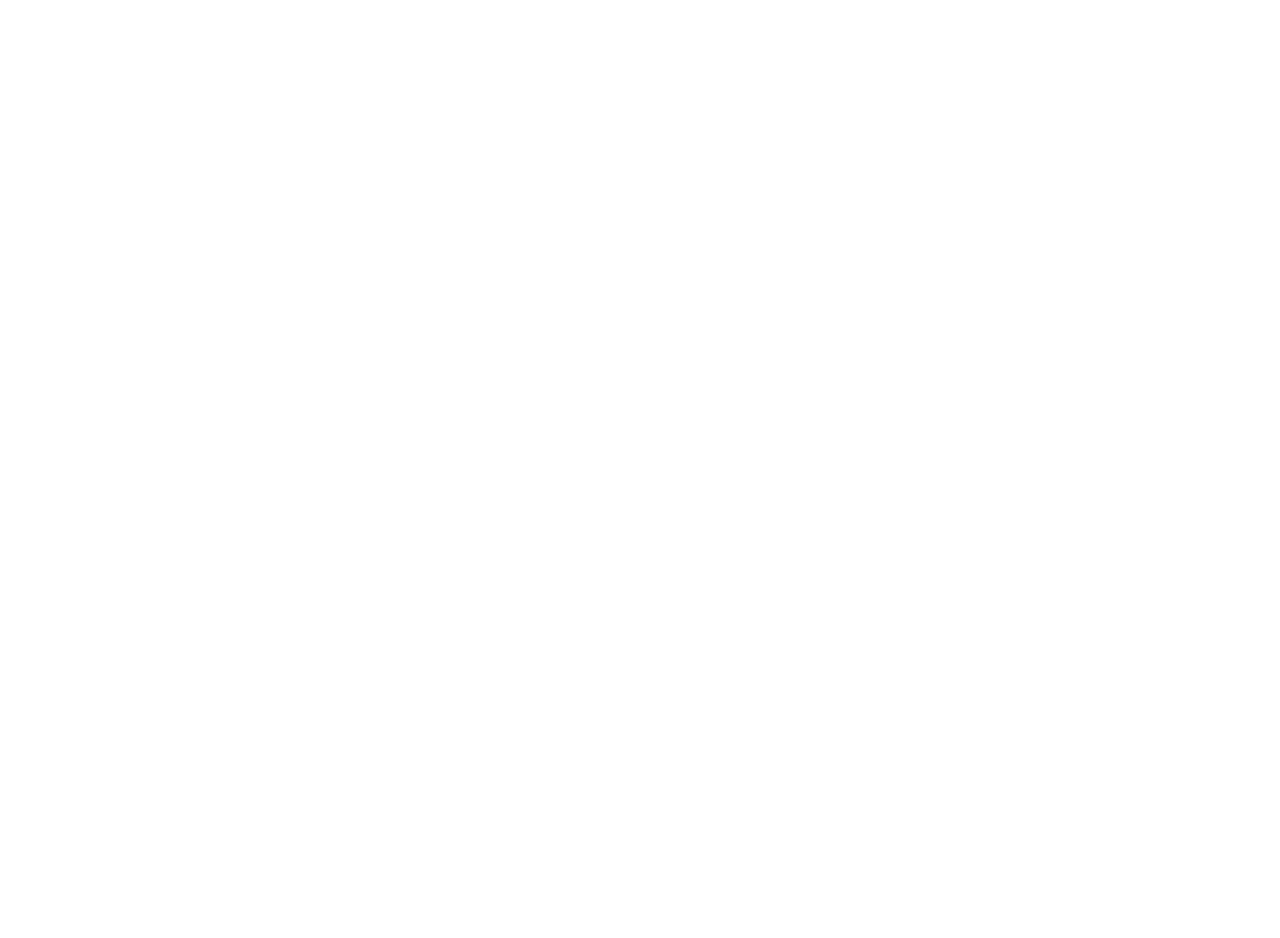
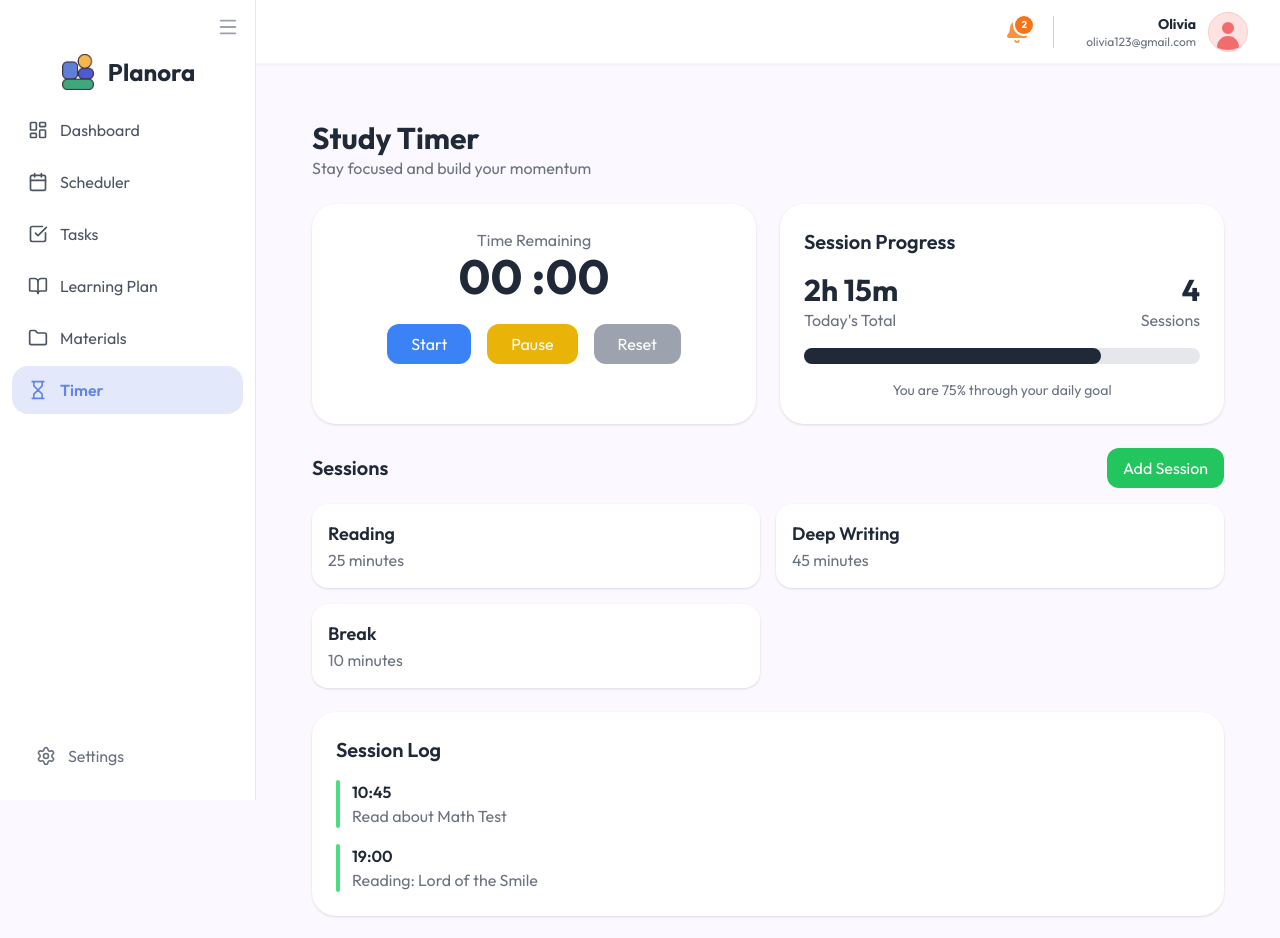
Before and after one commit to febbyvnr/planora, a React (Vite) app: page /timer in a window 1280 px wide. Before the commit this address had no page. Shown: the top 938 px of the page. Before the commit the page ends 800 px from the top, so only its background shows below. Built offline with nearby package versions, Linux system fonts and the light colour scheme.

Commit message:
Ini timer
Gue mentok cokk, hangus pala gue

```diff
--- a/src/App.jsx
+++ b/src/App.jsx
@@ -15,6 +15,8 @@
 import ChangePassword from "./pages/ChangePassword";
 import SettingsNotifications from "./pages/Setting/SettingsNotifications";
 import StudySession from "./pages/StudySession";
+import Timer from "./pages/Timer";
+import AddSession from "./components/AddSessionModel";
 import { ToastContainer } from 'react-toastify';
 import 'react-toastify/dist/ReactToastify.css';
 
@@ -42,6 +44,8 @@
                         <Route path="/settings/notifications" element={<SettingsNotifications />} />
                         <Route path="/change-password" element={<ChangePassword />} />
                         <Route path="/study-session" element={<StudySession />} />
+                        <Route path="/timer" element={<Timer />} />
+                        <Route path="/timer-addsession" element={<AddSession />} />
                     </Route>
                 </Routes>
             </BrowserRouter>
--- /dev/null
+++ b/src/components/AddSessionModel.jsx
@@ -0,0 +1,49 @@
+import { useState } from "react";
+
+export default function AddSessionModel({ close, addSession }) {
+
+    const [name, setName] = useState("");
+    const [duration, setDuration] = useState("");
+
+    function submit() {
+        addSession(name, duration);
+        close();
+    }
+
+    return (
+        <div className="fixed inset-0 bg-black/40 flex items-center justify-center">
+
+        <div className="bg-white p-6 rounded-2xl w-80 space-y-4">
+
+            <h2 className="text-xl font-bold">Add Session</h2>
+
+            <input
+            placeholder="Session Name"
+            className="w-full border p-2 rounded"
+            onChange={(e) => setName(e.target.value)}
+            />
+
+            <input
+            placeholder="Duration (minutes)"
+            className="w-full border p-2 rounded"
+            onChange={(e) => setDuration(e.target.value)}
+            />
+
+            <div className="flex justify-end gap-3">
+
+            <button onClick={close}>Cancel</button>
+
+            <button
+                onClick={submit}
+                className="bg-blue-500 text-white px-4 py-2 rounded"
+            >
+                Add
+            </button>
+
+            </div>
+
+        </div>
+
+        </div>
+    );
+}
--- a/src/components/landingPage/CTASection.jsx
+++ b/src/components/landingPage/CTASection.jsx
@@ -1,43 +1,52 @@
 import AnimatedContent from "../ReactBits/AnimatedContent";
 import ScrollFloat from "../ReactBits/ScrollFloat";
+import { motion } from "framer-motion";
 
 export default function CTASection({
-
   badge = "Available on Web & Mobile",
   title1 = "Your Goals Deserve Better Planning.",
   title2 = "Start Planning Smarter Today.",
   description = "Join students who are organizing their study plans, collaborating with friends, and tracking their learning progress with Planora.",
   buttonText = "Start Planning With Planora?"
 }) {
+  return (
+    <section className="py-16 px-6">
 
-        return (
-        <section className="py-16">
       <AnimatedContent
         distance={40}
         direction="vertical"
-                reverse={false}
         duration={1.5}
         ease="power3.out"
         initialOpacity={0.3}
         animateOpacity
-                scale={1}
         threshold={0.4}
         delay={0.2}
       >
-            <div className="max-w-6xl mx-auto px-6">
 
-                {/* Container */}
-                <div className="relative rounded-[50px] overflow-hidden text-center px-6 py-24 shadow-2xl bg-blue-500">
+        <motion.div
+          initial={{ opacity: 0, scale: 0.95, y: 20 }}
+          whileInView={{ opacity: 1, scale: 1, y: 0 }}
+          viewport={{ once: true }}
+          transition={{ duration: 0.6 }}
+          className="relative max-w-7xl mx-auto rounded-[3rem] bg-blue-600 p-12 md:p-24 text-center shadow-2xl shadow-blue-200 overflow-hidden"
+        >
 
-                    {/* Background */}
-                    {/* <img
-                        src="src/assets/textures/Dots Blue.png"
-                        alt="CTA background"
-                        className="absolute inset-0 w-full h-full object-cover -z-10"
-                    /> */}
+          {/* Background Decoration */}
+          <div className="absolute inset-0 pointer-events-none">
+
+            <div className="absolute -top-1/2 -left-1/4 w-[800px] h-[800px] bg-blue-500 rounded-full blur-3xl opacity-50" />
+
+            <div className="absolute -bottom-1/2 -right-1/4 w-[600px] h-[600px] bg-blue-400 rounded-full blur-3xl opacity-40" />
+
+            <div className="absolute inset-0 bg-[linear-gradient(rgba(255,255,255,0.08)_1px,transparent_1px),linear-gradient(90deg,rgba(255,255,255,0.08)_1px,transparent_1px)] bg-[size:4rem_4rem]" />
+
+          </div>
+
+          {/* Content */}
+          <div className="relative z-10 max-w-3xl mx-auto">
 
             {/* Badge */}
-                    <div className="inline-block bg-white text-blue-500 px-6 py-2 rounded-xl shadow-md font-bold mb-8">
+            <div className="inline-block bg-white text-blue-600 px-6 py-2 rounded-xl shadow-md font-bold mb-8">
               {badge}
             </div>
 
@@ -49,19 +58,23 @@
             </h2>
 
             {/* Description */}
-                    <p className="text-white/90 text-lg md:text-xl max-w-2xl mx-auto mt-6">
+            <p className="text-white/90 text-lg md:text-xl mt-6">
               {description}
             </p>
 
             {/* Button */}
             <div className="mt-10">
-                        <button className="bg-white text-blue-500 font-bold text-lg px-8 py-4 rounded-full shadow-lg hover:scale-105 transition">
+              <button className="bg-white text-blue-600 font-bold text-lg px-8 py-4 rounded-full shadow-lg hover:scale-105 transition">
                 {buttonText}
               </button>
             </div>
+
           </div>
-            </div>
+
+        </motion.div>
+
       </AnimatedContent>
+
     </section>
   );
 }
--- /dev/null
+++ b/src/pages/Timer.jsx
@@ -0,0 +1,199 @@
+import { useState, useEffect } from "react";
+import AddSessionModel from "../components/AddSessionModel";
+
+export default function Timer() {
+
+    const [seconds, setSeconds] = useState(0);
+    const [running, setRunning] = useState(false);
+
+    const [sessions, setSessions] = useState([
+        { name: "Reading", duration: 25 },
+        { name: "Deep Writing", duration: 45 },
+        { name: "Break", duration: 10 }
+    ]);
+
+    const [logs, setLogs] = useState([
+        { time: "10:45", activity: "Read about Math Test" },
+        { time: "19:00", activity: "Reading: Lord of the Smile" }
+    ]);
+
+    const [showModal, setShowModal] = useState(false);
+
+    useEffect(() => {
+        if (!running) return;
+
+        const interval = setInterval(() => {
+        setSeconds(prev => prev + 1);
+        }, 1000);
+
+        return () => clearInterval(interval);
+    }, [running]);
+
+    function resetTimer() {
+        setSeconds(0);
+        setRunning(false);
+    }
+
+    function addSession(name, duration) {
+        setSessions([...sessions, { name, duration }]);
+    }
+
+    const minutes = Math.floor(seconds / 60);
+    const sec = seconds % 60;
+
+    return (
+        <div className="max-w-6xl mx-auto p-6 space-y-6">
+
+        {/* HEADER */}
+        <div>
+            <h2 className="text-3xl font-bold">Study Timer</h2>
+            <p className="text-gray-500">
+            Stay focused and build your momentum
+            </p>
+        </div>
+
+        {/* GRID LAYOUT */}
+        <div className="grid md:grid-cols-2 gap-6">
+
+            {/* TIMER CARD */}
+            <div className="bg-white p-6 rounded-3xl shadow space-y-6">
+
+            <div className="text-center">
+                <p className="text-gray-500">Time Remaining</p>
+
+                <div className="text-5xl font-bold">
+                {minutes.toString().padStart(2, "0")} :
+                {sec.toString().padStart(2, "0")}
+                </div>
+            </div>
+
+            <div className="flex justify-center gap-4">
+
+                <button
+                onClick={() => setRunning(true)}
+                className="bg-blue-500 text-white px-6 py-2 rounded-xl"
+                >
+                Start
+                </button>
+
+                <button
+                onClick={() => setRunning(false)}
+                className="bg-yellow-500 text-white px-6 py-2 rounded-xl"
+                >
+                Pause
+                </button>
+
+                <button
+                onClick={resetTimer}
+                className="bg-gray-400 text-white px-6 py-2 rounded-xl"
+                >
+                Reset
+                </button>
+
+            </div>
+            </div>
+
+            {/* SESSION PROGRESS */}
+            <div className="bg-white p-6 rounded-3xl shadow space-y-4">
+
+            <h3 className="text-xl font-semibold">Session Progress</h3>
+
+            <div className="flex justify-between">
+                <div>
+                <p className="text-3xl font-bold">2h 15m</p>
+                <p className="text-gray-500">Today's Total</p>
+                </div>
+
+                <div className="text-right">
+                <p className="text-3xl font-bold">4</p>
+                <p className="text-gray-500">Sessions</p>
+                </div>
+            </div>
+
+            <div className="w-full h-4 bg-gray-200 rounded-full">
+                <div className="w-3/4 h-4 bg-gray-800 rounded-full"></div>
+            </div>
+
+            <p className="text-sm text-gray-500 text-center">
+                You are 75% through your daily goal
+            </p>
+
+            </div>
+        </div>
+
+        {/* SESSION LIST */}
+        <div className="space-y-4">
+
+            <div className="flex justify-between items-center">
+            <h3 className="text-xl font-semibold">Sessions</h3>
+
+            <button
+                onClick={() => setShowModal(true)}
+                className="bg-green-500 text-white px-4 py-2 rounded-xl"
+            >
+                Add Session
+            </button>
+            </div>
+
+            <div className="grid md:grid-cols-2 gap-4">
+
+            {sessions.map((session, i) => (
+                <div
+                key={i}
+                className="p-4 bg-white rounded-2xl shadow flex justify-between"
+                >
+                <div>
+                    <p className="text-lg font-semibold">{session.name}</p>
+                    <p className="text-gray-500">
+                    {session.duration} minutes
+                    </p>
+                </div>
+                </div>
+            ))}
+
+            </div>
+        </div>
+
+        {/* SESSION LOG */}
+        <div className="bg-white p-6 rounded-3xl shadow space-y-4">
+
+            <h3 className="text-xl font-semibold">Session Log</h3>
+
+            {logs.map((log, i) => (
+            <div key={i} className="flex gap-3">
+
+                <div className="w-1 bg-green-400 rounded"></div>
+
+                <div>
+                <p className="font-semibold">{log.time}</p>
+                <p className="text-gray-500">{log.activity}</p>
+                </div>
+
+            </div>
+            ))}
+
+        </div>
+
+        {/* STREAK */}
+        <div className="bg-blue-500 text-white p-6 rounded-3xl shadow">
+
+            <p className="text-4xl font-bold">
+            5 Day Streak
+            </p>
+
+            <p className="text-sm opacity-80">
+            Don’t break the chain! Complete one more session
+            </p>
+
+        </div>
+
+        {showModal && (
+            <AddSessionModel
+            close={() => setShowModal(false)}
+            addSession={addSession}
+            />
+        )}
+
+        </div>
+    );
+}
```
Lines whose indentation alone changed are shown as unchanged.
